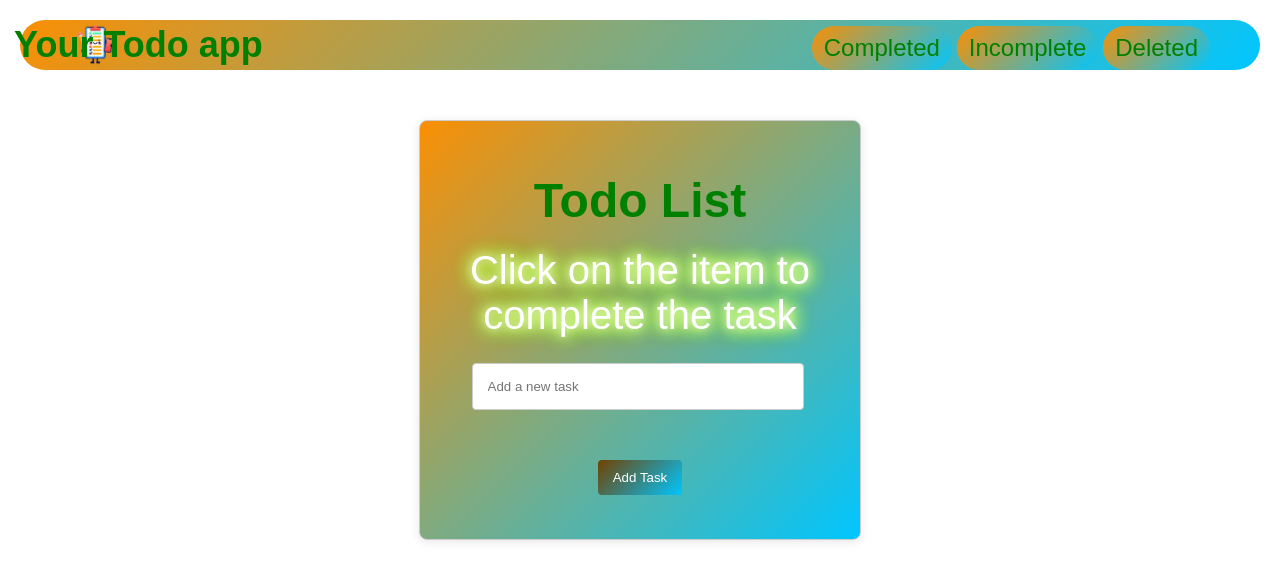
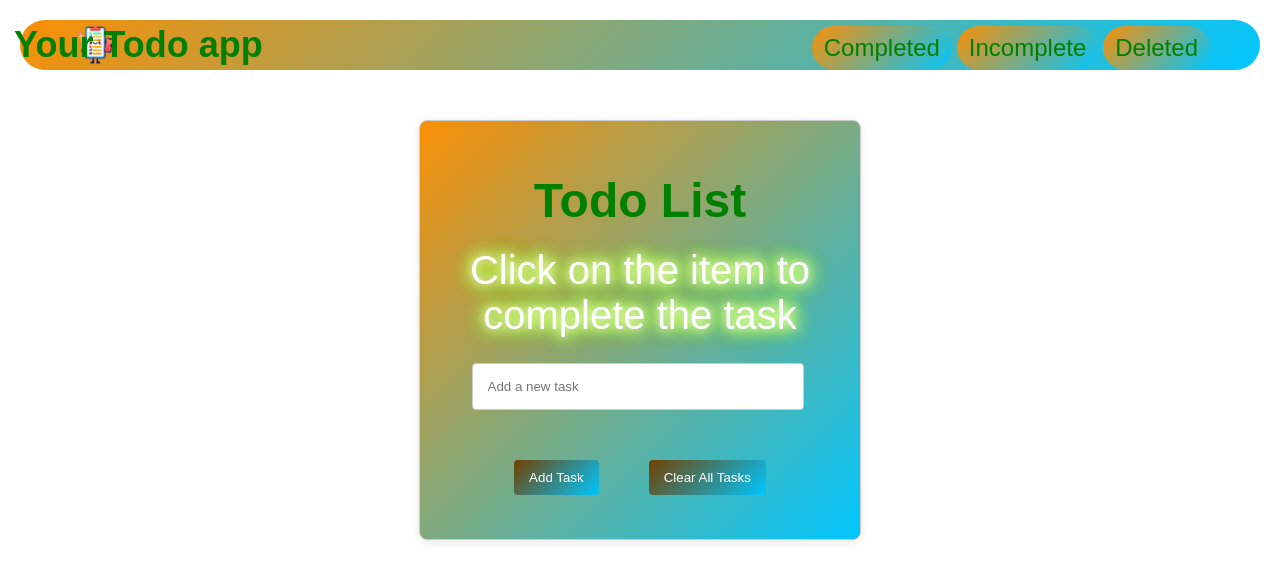
Before and after one commit to RaudelDiaz/my-app, a React (Create React App) app: page / in a window 1280 px wide. Shown: the top 580 px of the page. Built offline with nearby package versions, Linux system fonts and the light colour scheme.

Commit message:
FinalCommit

```diff
--- a/src/App.css
+++ b/src/App.css
@@ -116,3 +116,13 @@ li:last-child {
 span {
   cursor: pointer;
 }
+.clear-button {
+  padding: 10px 15px;
+  border: none;
+  border-radius: 4px;
+  color: white;
+  cursor: pointer;
+  transition: background-color 0.3s;
+  margin-top: 10px;
+  margin-left: 50px;
+}
--- a/src/TodoList.js
+++ b/src/TodoList.js
@@ -22,6 +22,11 @@ const TodoList = ({ filter }) => {
     const taskToDelete = tasks.find(task => task.id === id);
     setDeletedTasks([...deletedTasks, taskToDelete]);
     setTasks(tasks.filter(task => task.id !== id));
+  };
+
+  const clearAllTasks = () => {
+    setTasks([]);
+    setDeletedTasks([]);
   };
 
   const renderTasks = () => {
@@ -57,7 +62,8 @@ const TodoList = ({ filter }) => {
         onChange={(e) => setTaskInput(e.target.value)}
         placeholder="Add a new task"
       />
-      <button onClick={addTask} clas>Add Task</button>
+      <button onClick={addTask}>Add Task</button>
+      <button onClick={clearAllTasks} className="clear-button">Clear All Tasks</button>
 
       <ul>
         {renderTasks()}
```
